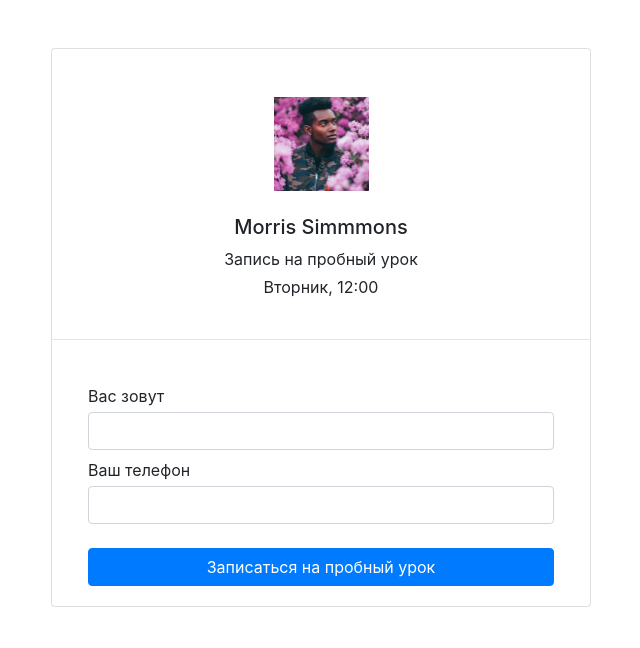
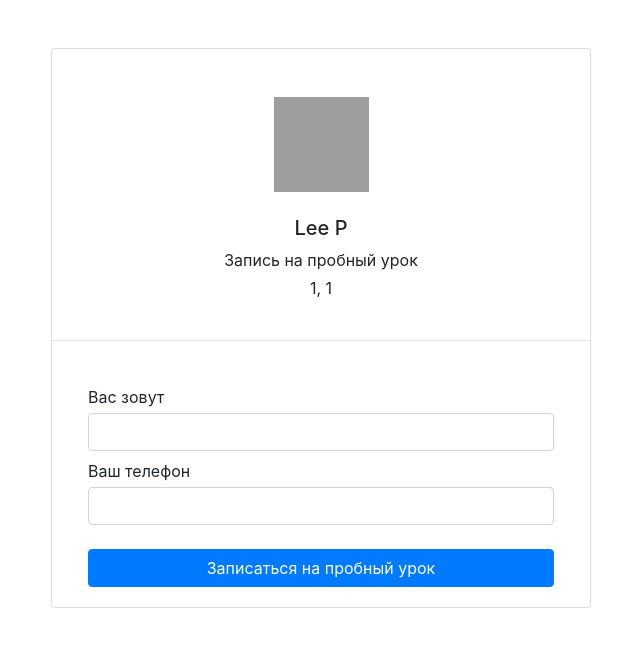
Before and after one commit to xaknet/find-your-teacher, a Flask app: page /booking/1/1/1/ in a window 1280 px wide. Shown: the part 72-720 px from the top of the page, without its empty margins (319-959 px from the left). Run offline with Flask 2, Linux system fonts and the light colour scheme; some libraries are stand-ins or nearby versions; grey boxes are pictures that could not be loaded.

Commit message:
Updated profiles and booking.html

```diff
--- a/app.py
+++ b/app.py
@@ -78,9 +78,26 @@ def request_sent():
     return output
 
 
-@app.route('/booking/<teacher_id>/<week_day>/<booking_time>/')
+@app.route('/booking/<int:teacher_id>/<week_day>/<booking_time>/')
 def teacher_booking_form(teacher_id, week_day, booking_time):
-    output = render_template("booking.html")
+
+    with open("teachers.json", "r") as teachers_file:
+        teachers = json.loads(teachers_file.read())
+        teachers_file.close()
+
+    for teacher in teachers["teachers"]:
+        if teacher_id == teacher["id"]:
+            name = teacher["name"]
+            picture = teacher["picture"]
+
+    output = render_template("booking.html",
+                             teacher_id=teacher_id,
+                             name=name,
+                             picture=picture,
+                             week_day=week_day,
+                             booking_time=booking_time
+
+    )
     return output
 
 
--- a/templates/booking.html
+++ b/templates/booking.html
@@ -27,10 +27,10 @@
         <div class="col-10 col-md-6 offset-1 offset-md-3 mb-3">
             <form action="booking_done.html" class="card mb-3">
                 <div class="card-body text-center pt-5">
-                    <img src="/static/pict1.png" class="mb-3" width="95" alt="">
-                    <h2 class="h5 card-title mt-2 mb-2">Morris Simmmons</h2>
+                    <img src="{{ picture }}" class="mb-3" width="95" alt="">
+                    <h2 class="h5 card-title mt-2 mb-2">{{ name }}</h2>
                     <p class="my-1">Запись на пробный урок</p>
-                    <p class="my-1">Вторник, 12:00</p>
+                    <p class="my-1">{{ week_day }}, {{ booking_time }}</p>
                 </div>
                 <hr/>
                 <div class="card-body mx-3">
--- a/templates/profile.html
+++ b/templates/profile.html
@@ -40,7 +40,7 @@
                                 <h6 class="mt-4">{{ week_days[weekday] }}</h6>
                                 {% for time, is_free in periods.items() %}
                                     {% if is_free == 'True'%}
-                                        <a href="/booking/{{ teacher.id }}/{{ weekday }}/{{ time }}" class="btn btn-outline-success mr-2">{{ is_free }}</a>
+                                        <a href="/booking/{{ teacher_id }}/{{ weekday }}/{{ time }}" class="btn btn-outline-success mr-2">{{ is_free }}</a>
                                     {% endif %}
                                 {% endfor %}
                             {% endfor %}
```
